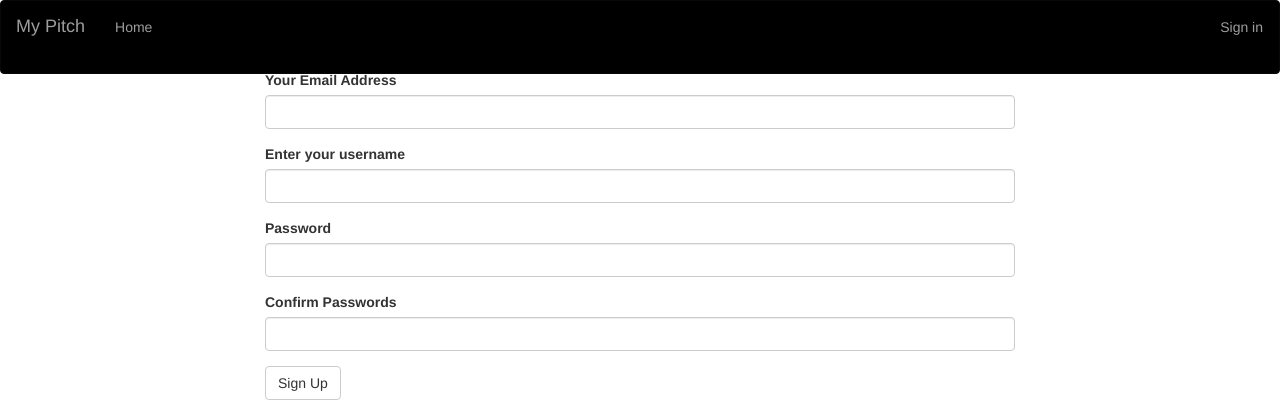
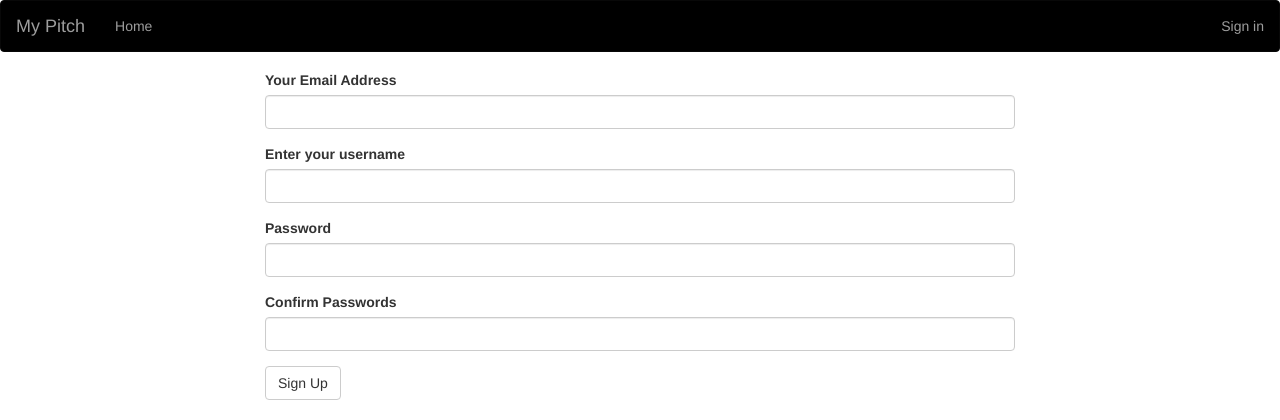
Before and after one commit to Yvonne-Ouma/My-Pitch, a Flask app: page /auth/register in a window 1280 px wide. Shown: the top 420 px of the page. Run offline with Flask 2, Linux system fonts and the light colour scheme; some libraries are stand-ins or nearby versions.

Commit message:
deploying

```diff
--- a/app/templates/navbar.html
+++ b/app/templates/navbar.html
@@ -9,7 +9,7 @@
       </button>
       <a class="navbar-brand" href="/"> My Pitch </a>
     </div>
-    <div class="navbar">
+    <div class="">
       <ul class="nav navbar-nav">
         <li><a href="/">Home</a></li>
 
```
